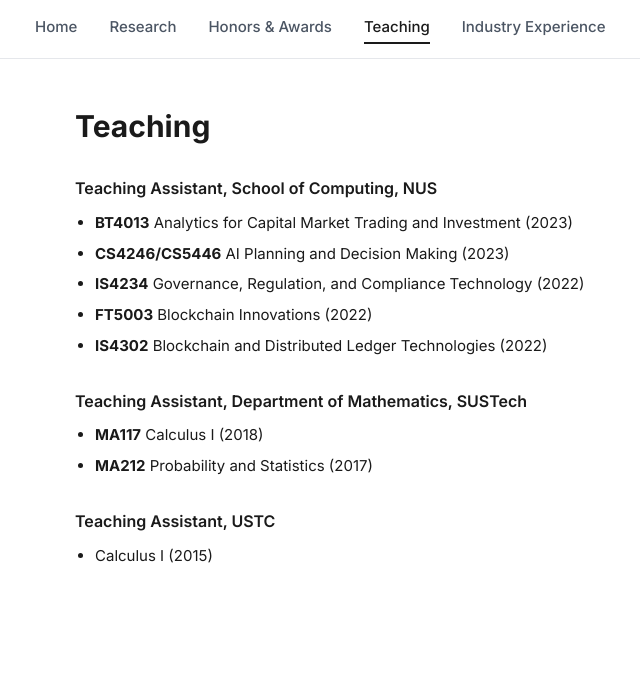
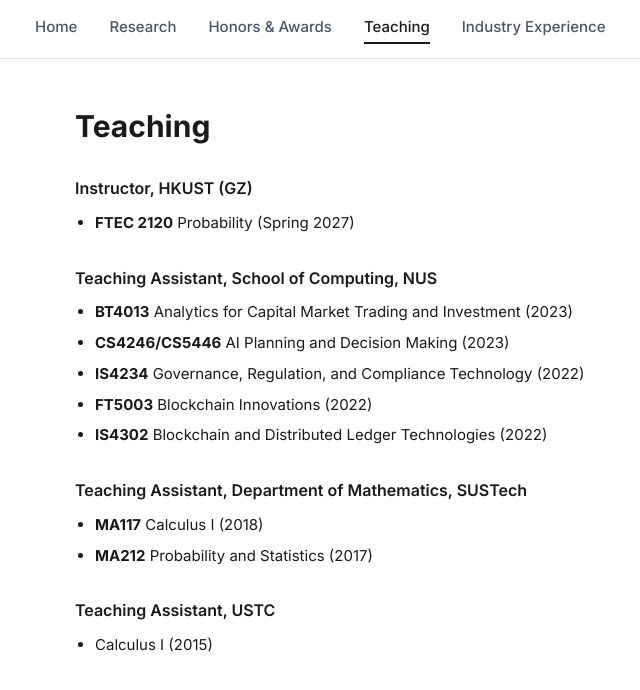
Before and after one commit to JHaaa/jianghang.github.io, a Next.js app: page /teaching in a window 1280 px wide. Shown: the top 690 px of the page, without its empty margins (145-785 px from the left). Built offline with nearby package versions, Linux system fonts and the light colour scheme.

Commit message:
Update page.tsx

```diff
--- a/src/app/teaching/page.tsx
+++ b/src/app/teaching/page.tsx
@@ -6,6 +6,10 @@ const TeachingPage = () => {
     <div className={styles.container}>
       <h1>Teaching</h1>
       <div className={styles.teachingContent}>
+        <h3>Instructor, HKUST (GZ)</h3>
+<ul>
+  <li><strong>FTEC 2120</strong> Probability (Spring 2027)</li>
+</ul>
         <h3>Teaching Assistant, School of Computing, NUS</h3>
         <ul>
           <li><strong>BT4013</strong> Analytics for Capital Market Trading and Investment (2023)</li>
```
